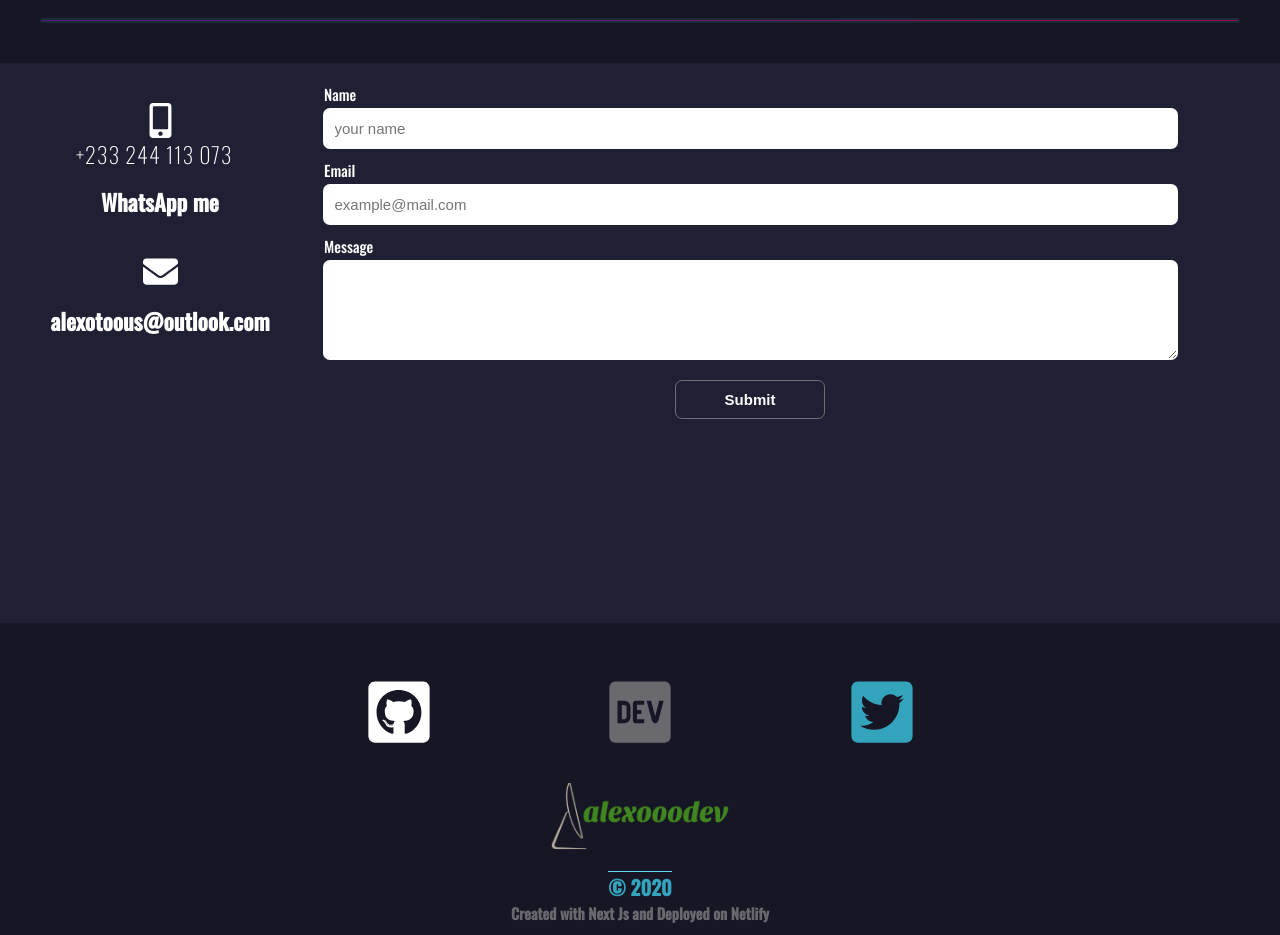
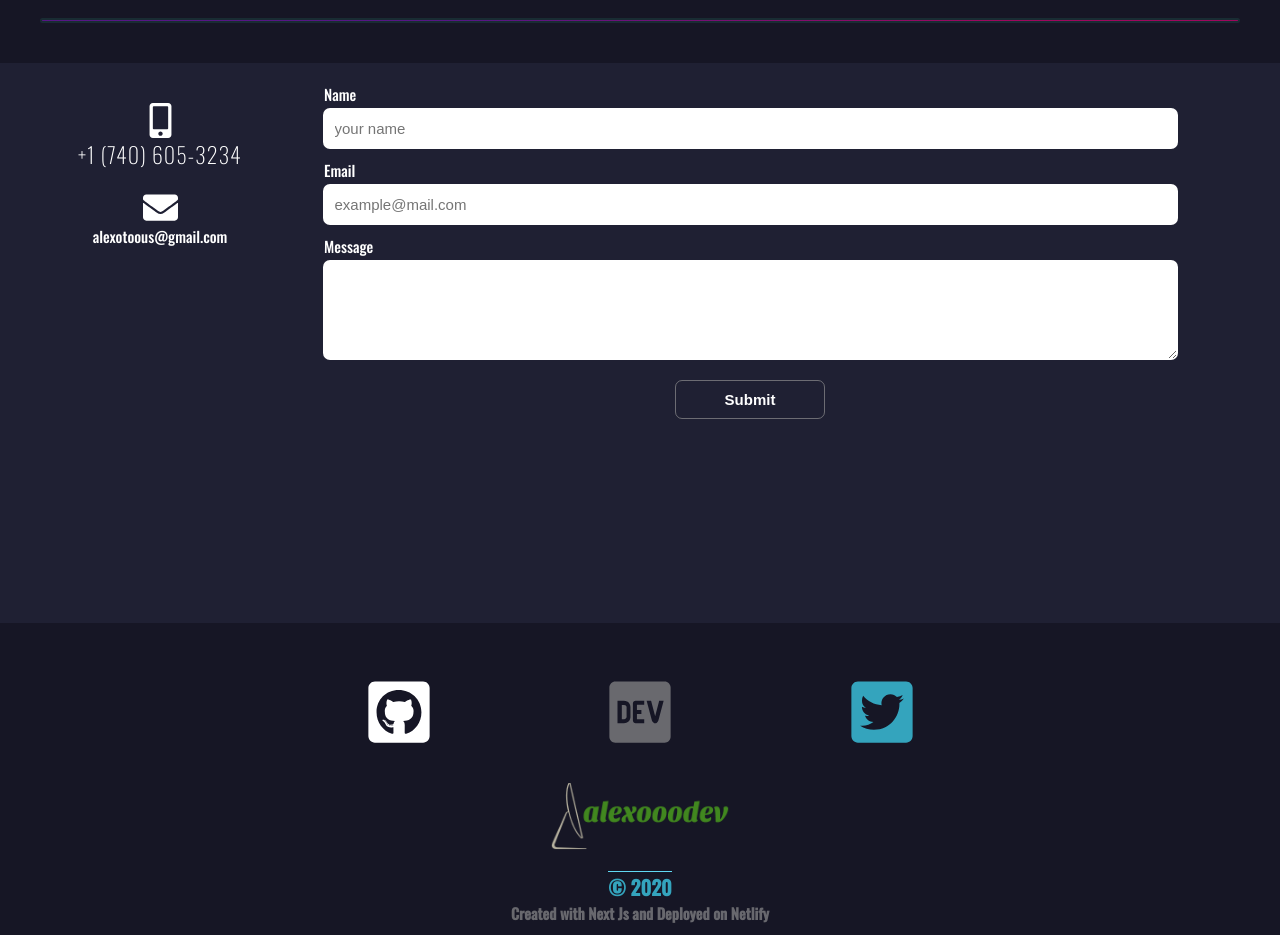
Before and after one commit to alexotoo/2020portfolio, a Next.js app: page / in a window 1280 px wide. Shown: the part 6200-7135 px from the top of the page. Built offline with nearby package versions, Linux system fonts and the light colour scheme.

Commit message:
end of 2021 --v

```diff
--- a/pages/index.js
+++ b/pages/index.js
@@ -382,15 +382,11 @@ export default function Home() {
           <div className="contact__contacts">
             <div className="contact__contacts-info">
               <FaMobileAlt className="info_icon " />
-
-              <a href="https://wa.me/233244113073" target="_blank">
-                <p>+233 244 113 073</p>
-                <h1>WhatsApp me</h1>
-              </a>
+              <p> +1 (740) 605-3234</p>
             </div>
             <div className="contact__contacts-info">
               <FaEnvelope className="info_icon " />
-              <h1>alexotoous@outlook.com</h1>
+              <a href="mailto:alexotoous@gmail.com">alexotoous@gmail.com</a>
             </div>
           </div>
           <ContactForm />
--- a/styles/global.scss
+++ b/styles/global.scss
@@ -175,6 +175,11 @@ main {
     text-align: center;
     padding: 4rem 0 4rem 0;
   }
+}
+
+//about page
+.Page-about {
+  min-height: 100vh;
 }
 
 .aboutImage {
```
Also changed, not shown: pages/about.js (+21 -1 lines).
